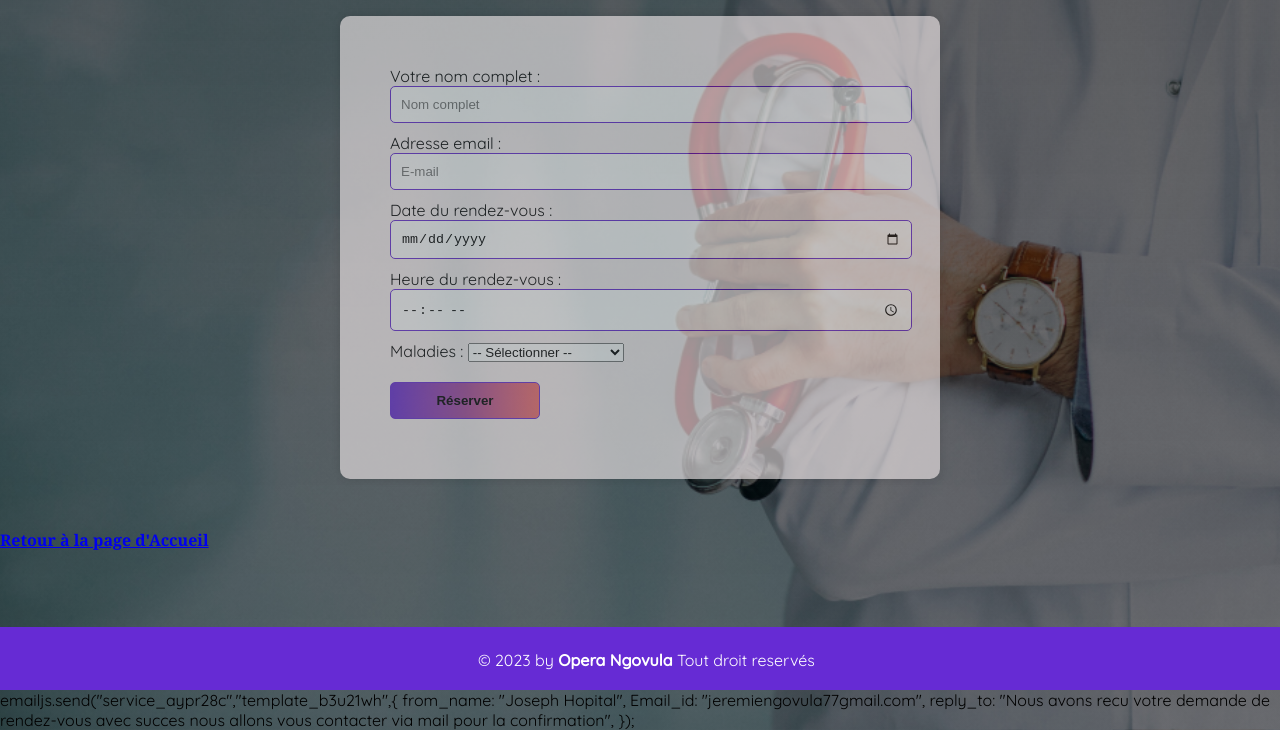
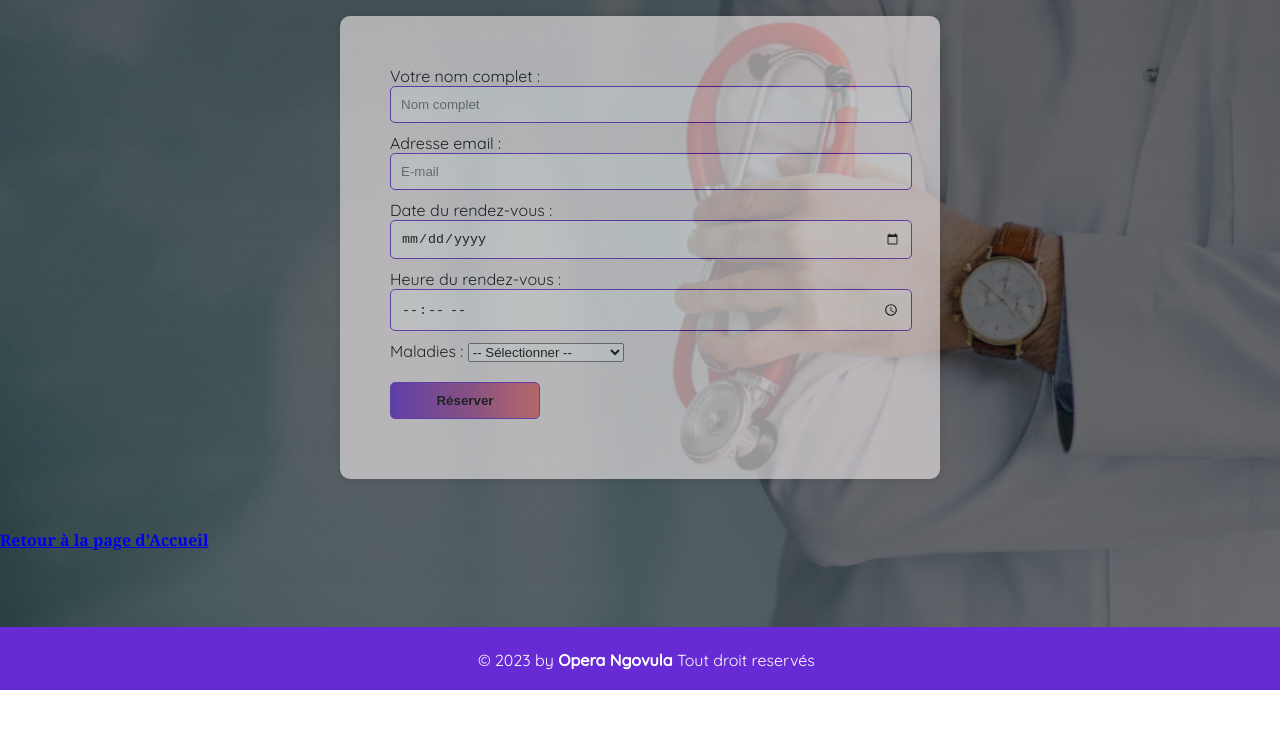
Before and after one commit to Opera77/Reserv, a plain HTML site: page index (2).html in a window 1280 px wide. Shown: the part 204-934 px from the top of the page. After the commit the page ends 894 px from the top, so only its background shows below. Drawn offline with nearby package versions, Linux system fonts and the light colour scheme.

Commit message:
index (2).html

```diff
--- a/index (2).html
+++ b/index (2).html
@@ -61,8 +61,3 @@ emailjs.init('YufnRbPNOAA6l1xrg')
   <script src="scriptt.js"></script>
 </body>
 </html>
-emailjs.send("service_aypr28c","template_b3u21wh",{
-  from_name: "Joseph Hopital",
-  Email_id: "jeremiengovula77gmail.com",
-  reply_to: "Nous avons recu votre demande de rendez-vous avec succes nous allons vous contacter via mail pour la confirmation",
-  });
```
